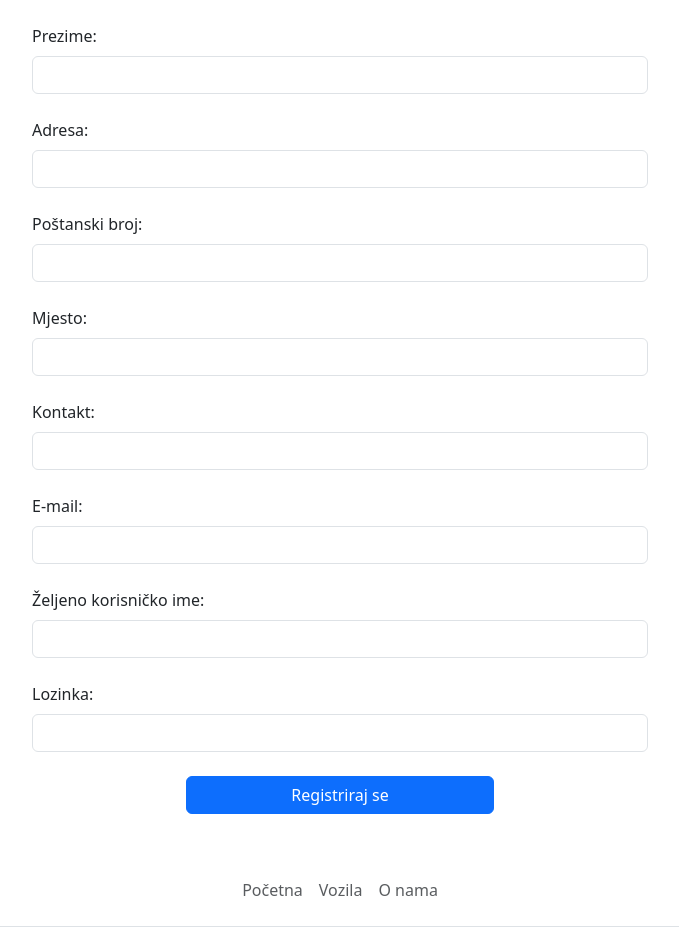
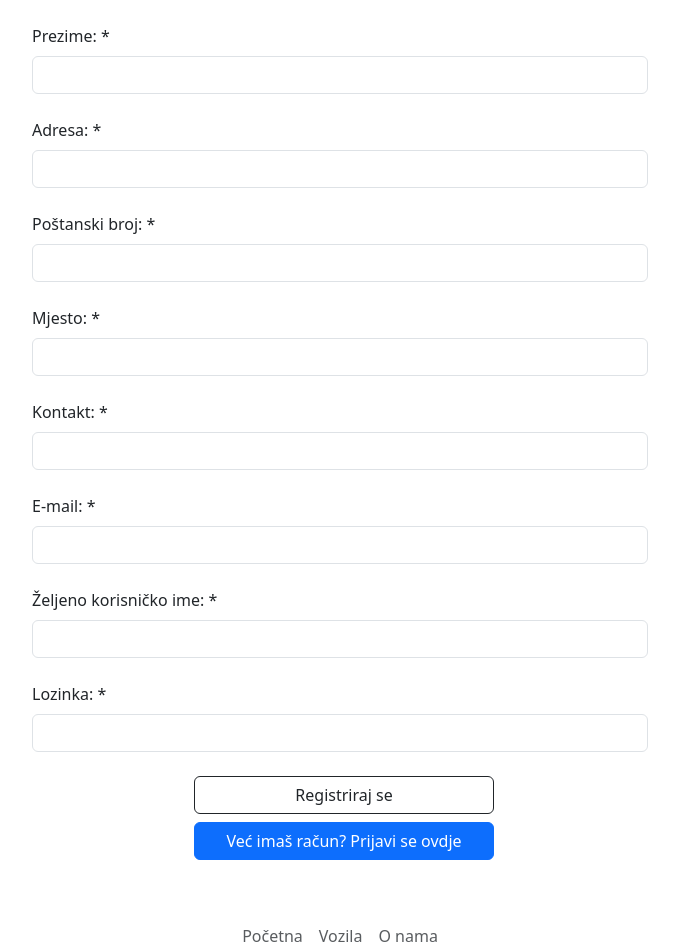
Before and after one commit to E-Begich/Programsko, a React (Create React App) app in the folder rentacar/: page /registracija in a window 1280 px wide. Shown: the part 269-1213 px from the top of the page, without its empty margins (300-979 px from the left). Built offline with nearby package versions, Linux system fonts and the light colour scheme.

Commit message:
provjera polja kod registracije

```diff
--- a/rentacar/package.json
+++ b/rentacar/package.json
@@ -16,6 +16,7 @@
     "react-router-bootstrap": "^0.26.2",
     "react-router-dom": "^6.23.0",
     "react-scripts": "5.0.1",
+    "react-toastify": "^10.0.5",
     "source-map-loader": "^5.0.0",
     "web-vitals": "^2.1.4"
   },
--- a/rentacar/src/App.js
+++ b/rentacar/src/App.js
@@ -6,11 +6,13 @@ import Vozila from './pages/Vozila';
 import Onama from './pages/Onama';
 import Prijava from './pages/Prijava';
 import Registracija from './pages/Registracija';
+import { ToastContainer } from 'react-bootstrap';
 
 function App() {
   return (
     <>
     <Header />
+    <ToastContainer theme='colored' position='top-center'></ToastContainer>
       <Routes>
         <Route path='/' element={<Home />} />
         <Route path='/vozila' element={<Vozila />} />
--- a/rentacar/src/components/buttons/Login.jsx
+++ b/rentacar/src/components/buttons/Login.jsx
@@ -1,12 +1,11 @@
 import React from 'react'
+import { NavLink } from 'react-router-dom';
 
 const Login = () => {
   return (
     <>
-     {/* <!-- Button trigger modal --> */}
-     <button type="button" className="btn btn-outline-dark ms-2" data-bs-toggle="modal" data-bs-target="#loginModal">
-     <i className="fa fa-sign-in me-2"></i>Prijava
- </button>
+    <NavLink to={`/prijava`} className="btn btn-outline-dark ms-2" data-bs-toggle="modal" data-bs-target="#loginModal"> Prijava</NavLink>
+
 
  </>
   )
--- a/rentacar/src/index.js
+++ b/rentacar/src/index.js
@@ -5,6 +5,8 @@ import App from './App';
 import reportWebVitals from './reportWebVitals';
 import 'bootstrap/dist/css/bootstrap.min.css';
 import { BrowserRouter } from 'react-router-dom';
+import 'react-toastify/dist/ReactToastify.css';
+
 
 const root = ReactDOM.createRoot(document.getElementById('root'));
 root.render(
--- a/rentacar/src/pages/Registracija.jsx
+++ b/rentacar/src/pages/Registracija.jsx
@@ -2,13 +2,11 @@ import React, { useState } from "react";
 import { Button, Form } from "react-bootstrap";
 import { Container } from "react-bootstrap";
 import axios from "axios";
-//1. prvo se napravi forma za upis podataka koje želimo upisati u tablicu u bazi to je html
-//2. zatim se kreira useState gdje ćemo napraviti naziv, setNaziv za svako polje iz kojeg uzimamo upisanu vrijendost
-//3. kreiramo button koje ima u sebi submit
-//4. u formu dodajemo <Form onSubmit={addKlijentProHandler}> kako bi nakon klika gumba se preuzeli podaci i ubacili u bazu
-//5. kreiramo handler gdje je prvi naziv naziv tocnog polja u bazi drugi naziv polja tu u formi
-//6. na kraju handlera dodajemo await axios.post('/api/aplikacija/addKlijentProfil', data), koji preuzima podatke iz polja i ubacuje u API koji smo mu zadali u routes
-const AddKlijentProfil = () => {
+import { useNavigate, Link } from "react-router-dom";
+import { toast } from "react-toastify";
+
+function Registracija() {
+
     const [ime, setIme] = useState('');
     const [prezime, setPrezime] = useState('');
     const [adresa, setAdresa] = useState('');
@@ -18,6 +16,58 @@ const AddKlijentProfil = () => {
     const [email, setEmail] = useState('');
     const [kor_ime, setKor_ime] = useState('');
     const [lozinka, setLozinka] = useState('');
+
+    const navigate = useNavigate();
+
+    const IsValidate = () => {
+        let isproceed = true;
+        let errormessage = 'Molimo da uneseš vrijednost';
+        if (ime === null || ime === '') {
+            isproceed = false;
+            errormessage += ' Ime';
+        }
+        if (prezime === null || prezime === '') {
+            isproceed = false;
+            errormessage += ' Prezime';
+        }
+        if (adresa === null || adresa === '') {
+            isproceed = false;
+            errormessage += ' Adresa';
+        }
+        if (post_broj === null || post_broj === '') {
+            isproceed = false;
+            errormessage += ' Poštanski broj';
+        }
+        if (mjesto === null || mjesto === '') {
+            isproceed = false;
+            errormessage += ' Mjesto';
+        }
+        if (kontakt === null || kontakt === '') {
+            isproceed = false;
+            errormessage += ' Kontakt';
+        }
+        if (email === null || email === '') {
+            isproceed = false;
+            errormessage += ' E-mail';
+        }
+        if (lozinka === null || lozinka === '') {
+            isproceed = false;
+            errormessage += ' Lozinka';
+        }
+
+        if (!isproceed) {
+            toast.warning(errormessage)
+        } else {
+            if (/^[a-zA-Z0-9]+@[a-zA-Z0-9]+\.[A-Za-z]+$/.test(email)) {
+
+            } else {
+                isproceed = false;
+                toast.warning('Molimo unesite ispravnu e-mail adresu')
+            }
+        }
+        return isproceed;
+
+    }
 
     const addKlijentProHandler = async () => {
         const data = {
@@ -31,8 +81,21 @@ const AddKlijentProfil = () => {
             Kor_ime: kor_ime,
             Lozinka: lozinka
         }
-        await axios.post('/api/aplikacija/addKlijentProfil', data)
+        if (IsValidate()) {
+        await axios.post('/api/aplikacija/addKlijentProfil', data, {
+            method: "POST",
+            headers: { 'content-type': 'application/json' },
+            body: JSON.stringify(data)
+        }).then((res) => {
+            toast.success('Registracija je uspješna.')
+            navigate('/prijava');
+        }).catch((err) => {
+            toast.error('Registracija neuspješna :' + err.message);
+        });
+
     }
+}
+
 
     return (
         <>
@@ -43,81 +106,83 @@ const AddKlijentProfil = () => {
                 <Form onSubmit={addKlijentProHandler}>
 
                     <Form.Group className="mb3" controlId="ime">
-                        <Form.Label>Ime: </Form.Label>
+                        <Form.Label>Ime: <span className="errmsg">*</span></Form.Label>
                         <Form.Control
                             value={ime}
                             onChange={(e) => setIme(e.target.value)}
                             type="text" />
                     </Form.Group>
-                    <br/>
+                    <br />
                     <Form.Group className="mb3" controlId="prezime">
-                        <Form.Label>Prezime: </Form.Label>
+                        <Form.Label>Prezime: <span className="errmsg">*</span></Form.Label>
                         <Form.Control
                             value={prezime}
                             onChange={(e) => setPrezime(e.target.value)}
                             type="text" />
                     </Form.Group>
-                    <br/>
+                    <br />
                     <Form.Group className="mb3" controlId="adresa">
-                        <Form.Label>Adresa: </Form.Label>
+                        <Form.Label>Adresa: <span className="errmsg">*</span></Form.Label>
                         <Form.Control
                             value={adresa}
                             onChange={(e) => setAdresa(e.target.value)}
                             type="text" />
                     </Form.Group>
-                    <br/>
+                    <br />
                     <Form.Group className="mb3" controlId="post_broj">
-                        <Form.Label>Poštanski broj: </Form.Label>
+                        <Form.Label>Poštanski broj: <span className="errmsg">*</span></Form.Label>
                         <Form.Control
                             value={post_broj}
                             onChange={(e) => setPost_broj(e.target.value)}
                             type="text" />
                     </Form.Group>
-                    <br/>
+                    <br />
                     <Form.Group className="mb3" controlId="mjesto">
-                        <Form.Label>Mjesto: </Form.Label>
+                        <Form.Label>Mjesto: <span className="errmsg">*</span></Form.Label>
                         <Form.Control
                             value={mjesto}
                             onChange={(e) => setMjesto(e.target.value)}
                             type="text" />
                     </Form.Group>
-                    <br/>
+                    <br />
                     <Form.Group className="mb3" controlId="kontakt">
-                        <Form.Label>Kontakt: </Form.Label>
+                        <Form.Label>Kontakt: <span className="errmsg">*</span></Form.Label>
                         <Form.Control
                             value={kontakt}
                             onChange={(e) => setKontakt(e.target.value)}
                             type="text" />
                     </Form.Group>
-                    <br/>
+                    <br />
                     <Form.Group className="mb3" controlId="email">
-                        <Form.Label>E-mail: </Form.Label>
+                        <Form.Label>E-mail: <span className="errmsg">*</span></Form.Label>
                         <Form.Control
                             value={email}
                             onChange={(e) => setEmail(e.target.value)}
                             type="text" />
                     </Form.Group>
-                    <br/>
+                    <br />
                     <Form.Group className="mb3" controlId="kor_ime">
-                        <Form.Label>Željeno korisničko ime: </Form.Label>
+                        <Form.Label>Željeno korisničko ime: <span className="errmsg">*</span></Form.Label>
                         <Form.Control
                             value={kor_ime}
                             onChange={(e) => setKor_ime(e.target.value)}
                             type="text" />
                     </Form.Group>
-                    <br/>
+                    <br />
                     <Form.Group className="mb3" controlId="lozinka">
-                        <Form.Label>Lozinka: </Form.Label>
+                        <Form.Label>Lozinka: <span className="errmsg">*</span></Form.Label>
                         <Form.Control
                             value={lozinka}
                             onChange={(e) => setLozinka(e.target.value)}
-                            type="password" />
+                            type="password"
+                        />
                     </Form.Group>
-                    <br/>
+                    <br />
                     <div className="d-grid gap-2 col-6 mx-auto">
-                    <Button variant="btn btn-primary" type="submit">
-                        Registriraj se
-                    </Button>
+                        <Button variant="btn btn-outline-dark ms-2" type="submit">
+                            Registriraj se
+                        </Button>
+                        <Link to={`/prijava`} className="btn btn-primary ms-2">Već imaš račun? Prijavi se ovdje</Link>
                     </div>
                 </Form>
             </Container>
@@ -126,4 +191,4 @@ const AddKlijentProfil = () => {
         </>
     )
 }
-export default AddKlijentProfil;
+export default Registracija;
```
Also changed, not shown: 1 other file (tests, documents, lock files or other folders).
